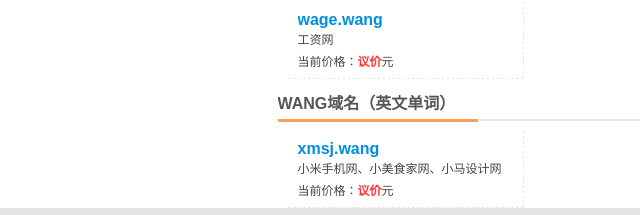
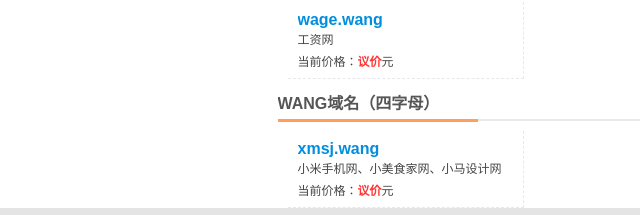
Before and after one commit to binnancool/1216, a plain HTML site: page index.html in a window 1280 px wide. Shown: the part 1649-1864 px from the top of the page, 0-640 px from the left. Drawn offline with Linux system fonts and the light colour scheme.

Commit message:
2015012316

```diff
--- a/index.html
+++ b/index.html
@@ -279,7 +279,7 @@
 		  <div class="index_sec mt10 bjym">
             <div class="index_tit clearfix">
               <h3>
-                <a href="#" target="_blank">WANG域名（英文单词）</a>
+                <a href="#" target="_blank">WANG域名（四字母）</a>
               </h3>
             </div>
             <div class="index_box">
```
